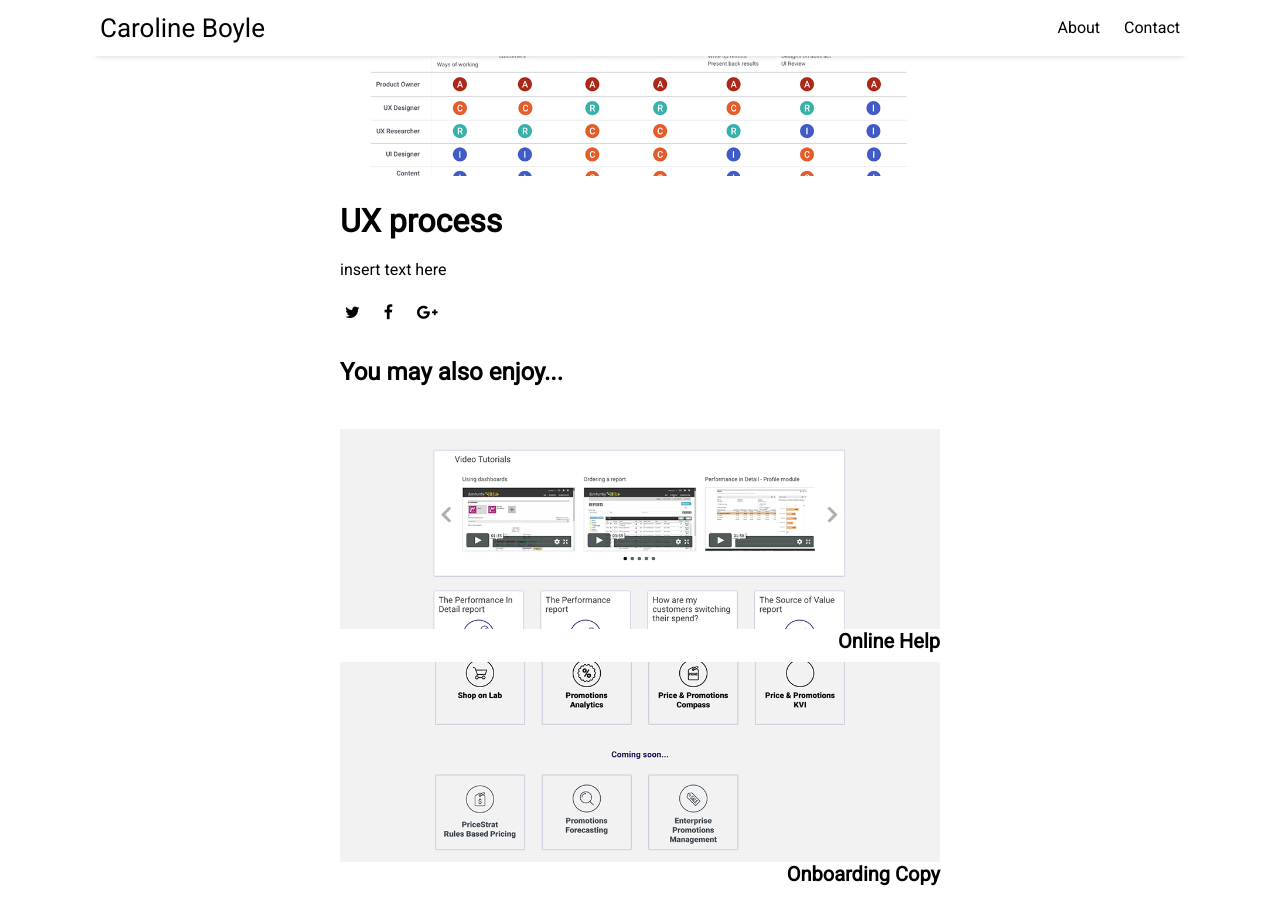
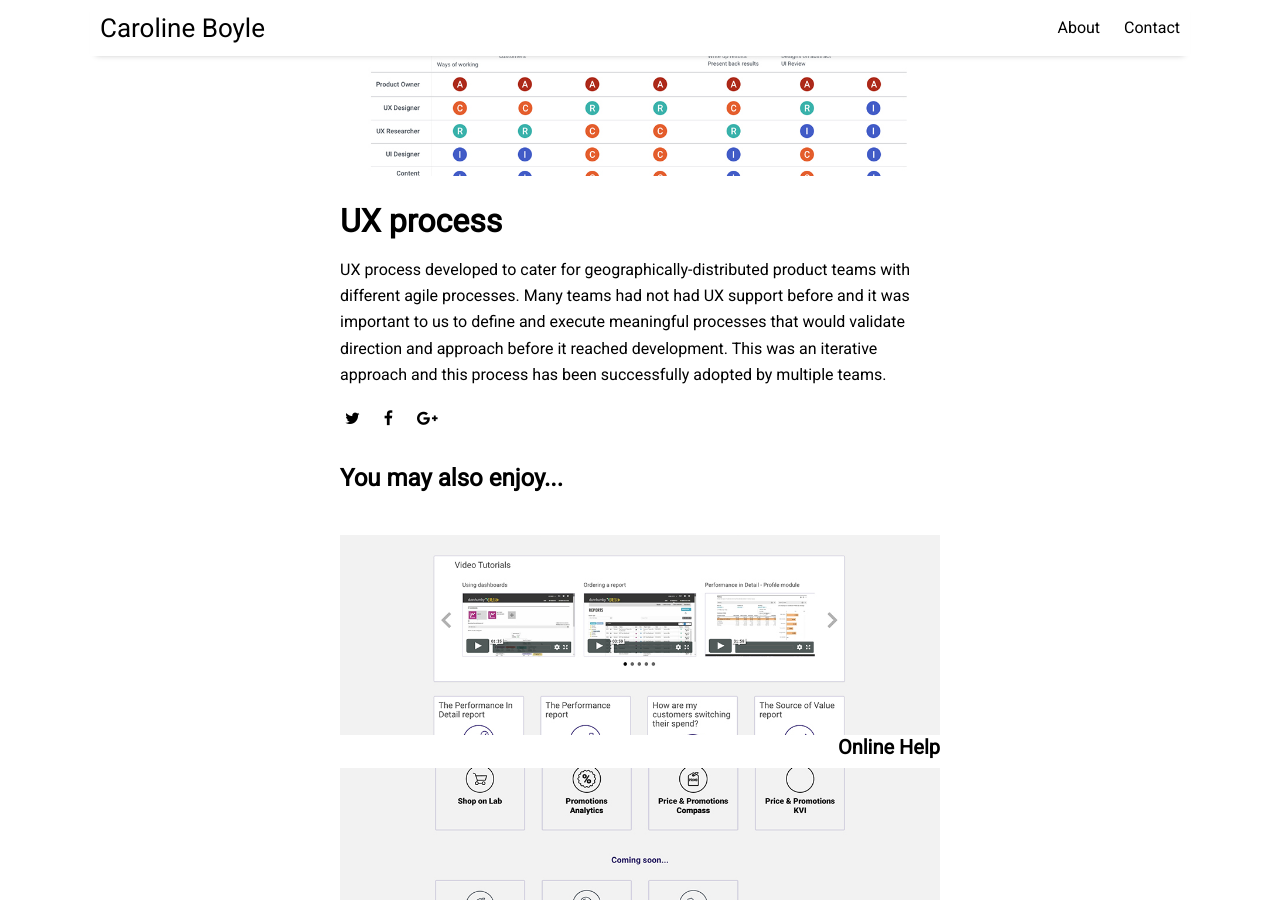
Before and after one commit to caroboyle-ux/CD, a Jekyll site: the page built from _posts/2016-04-04-about-the-author.md, in a window 1280 px wide and 900 px high, scrolled down 390 px. Built offline with Jekyll 4.4.1, drawn with Linux system fonts in a browser that asks for light colours; nearby versions of some CDN libraries.

Commit message:
Update 2016-04-04-about-the-author.md

```diff
--- a/_posts/2016-04-04-about-the-author.md
+++ b/_posts/2016-04-04-about-the-author.md
@@ -9,4 +9,4 @@
 
 # UX process
 
-insert text here
+UX process developed to cater for geographically-distributed product teams with different agile processes. Many teams had not had UX support before and it was important to us to define and execute meaningful processes that would validate direction and approach before it reached development. This was an iterative approach and this process has been successfully adopted by multiple teams.
```
